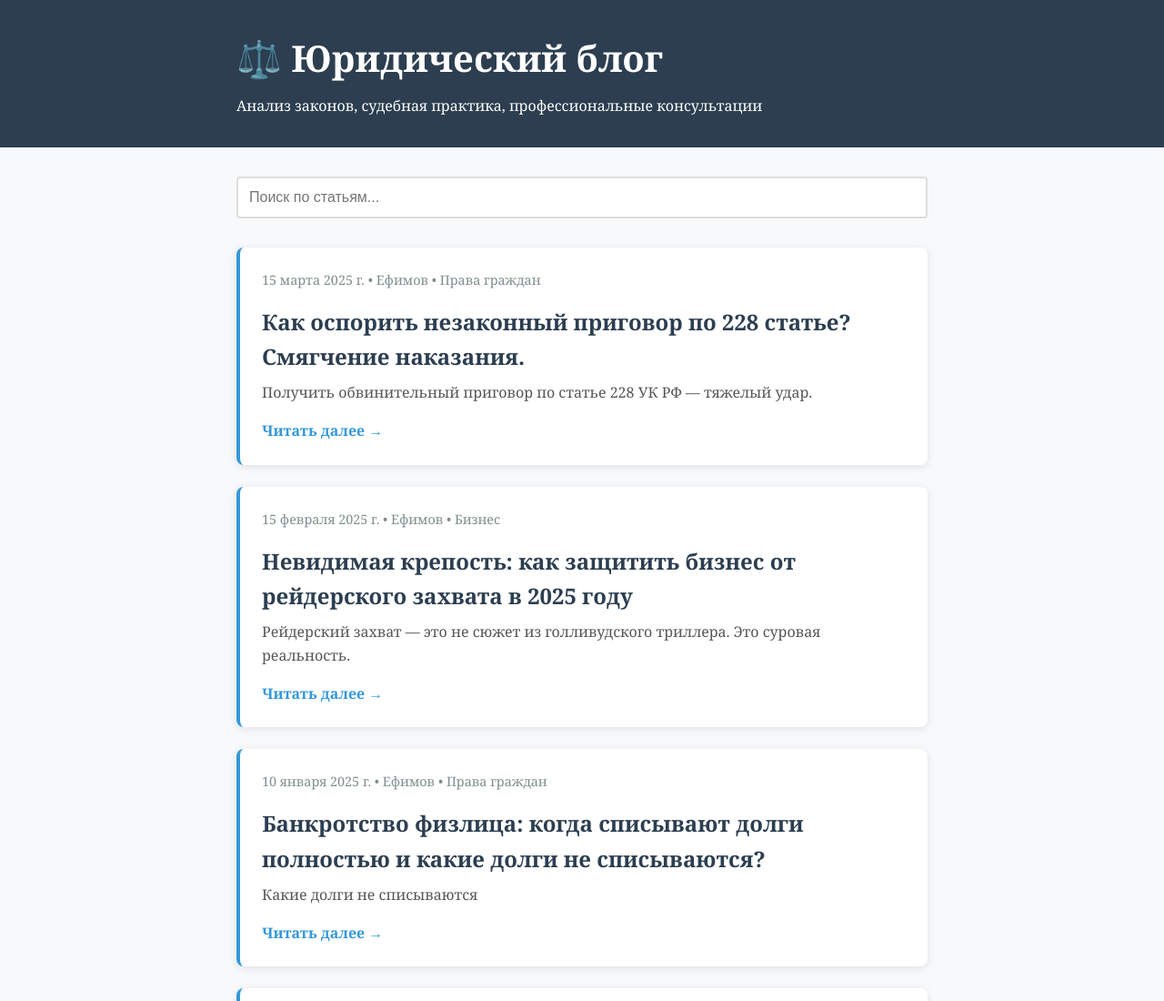
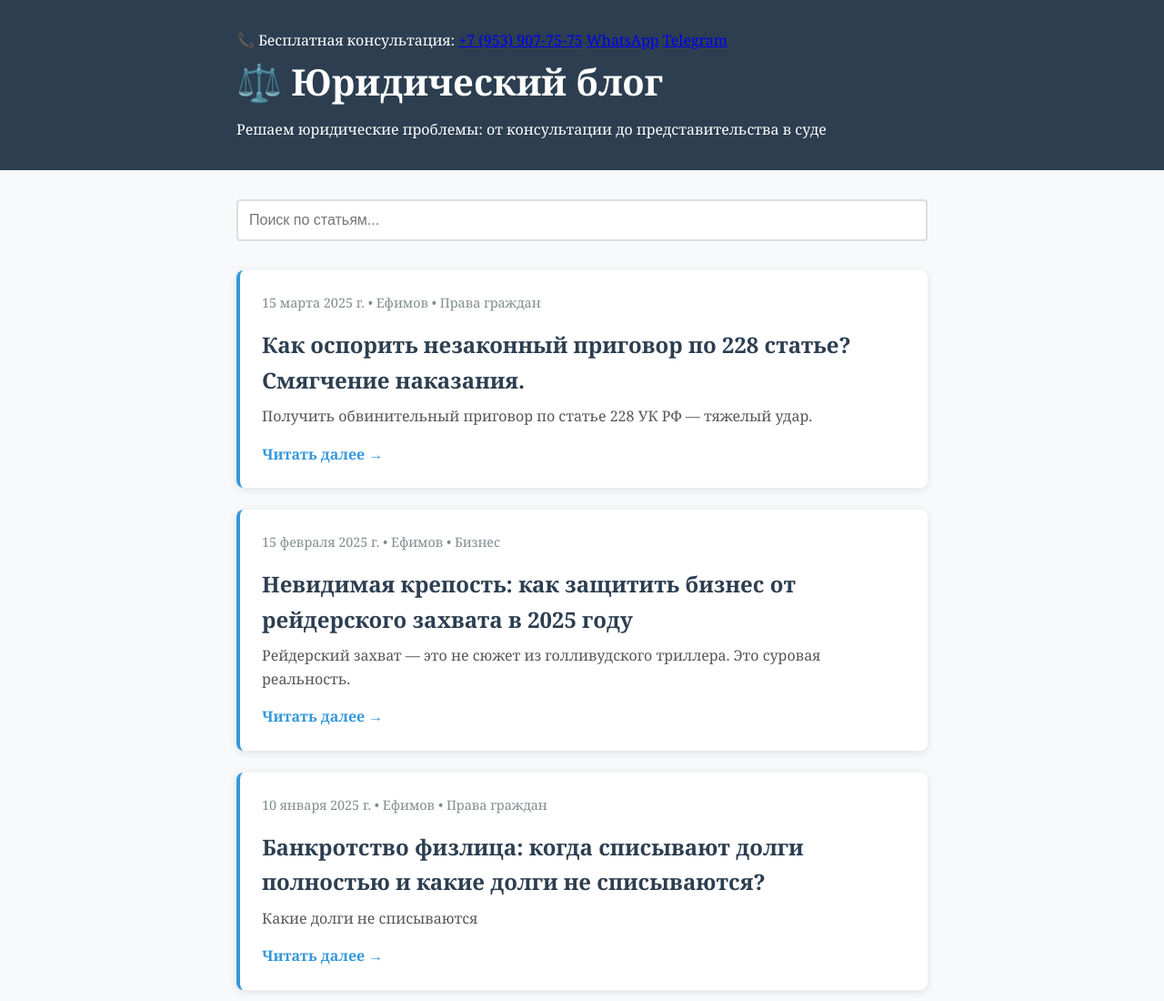
Before and after one commit to lawervefimov-gif/blog, a plain HTML site: page index.html in a window 1280 px wide. Shown: the top 1100 px of the page at 91% size. Drawn offline with nearby package versions, Linux system fonts and the light colour scheme.

Commit message:
Update index.html

```diff
--- a/index.html
+++ b/index.html
@@ -9,11 +9,19 @@
 </head>
 <body>
     <header class="header">
-        <div class="container">
-            <h1>⚖️ Юридический блог</h1>
-            <p>Анализ законов, судебная практика, профессиональные консультации</p>
+    <div class="container">
+        <div class="header-top">
+            <div class="contacts">
+                <span>📞 Бесплатная консультация: </span>
+                <a href="tel:+79539077575" class="phone">+7 (953) 907-75-75</a>
+                <a href="https://wa.me/79539077575" class="wa-btn" target="_blank">WhatsApp</a>
+                <a href="https://t.me/efimov_legal" class="tg-btn" target="_blank">Telegram</a>
+            </div>
         </div>
-    </header>
+        <h1>⚖️ Юридический блог</h1>
+        <p>Решаем юридические проблемы: от консультации до представительства в суде</p>
+    </div>
+</header>
 
     <main class="container">
         <section class="search-section">
```
